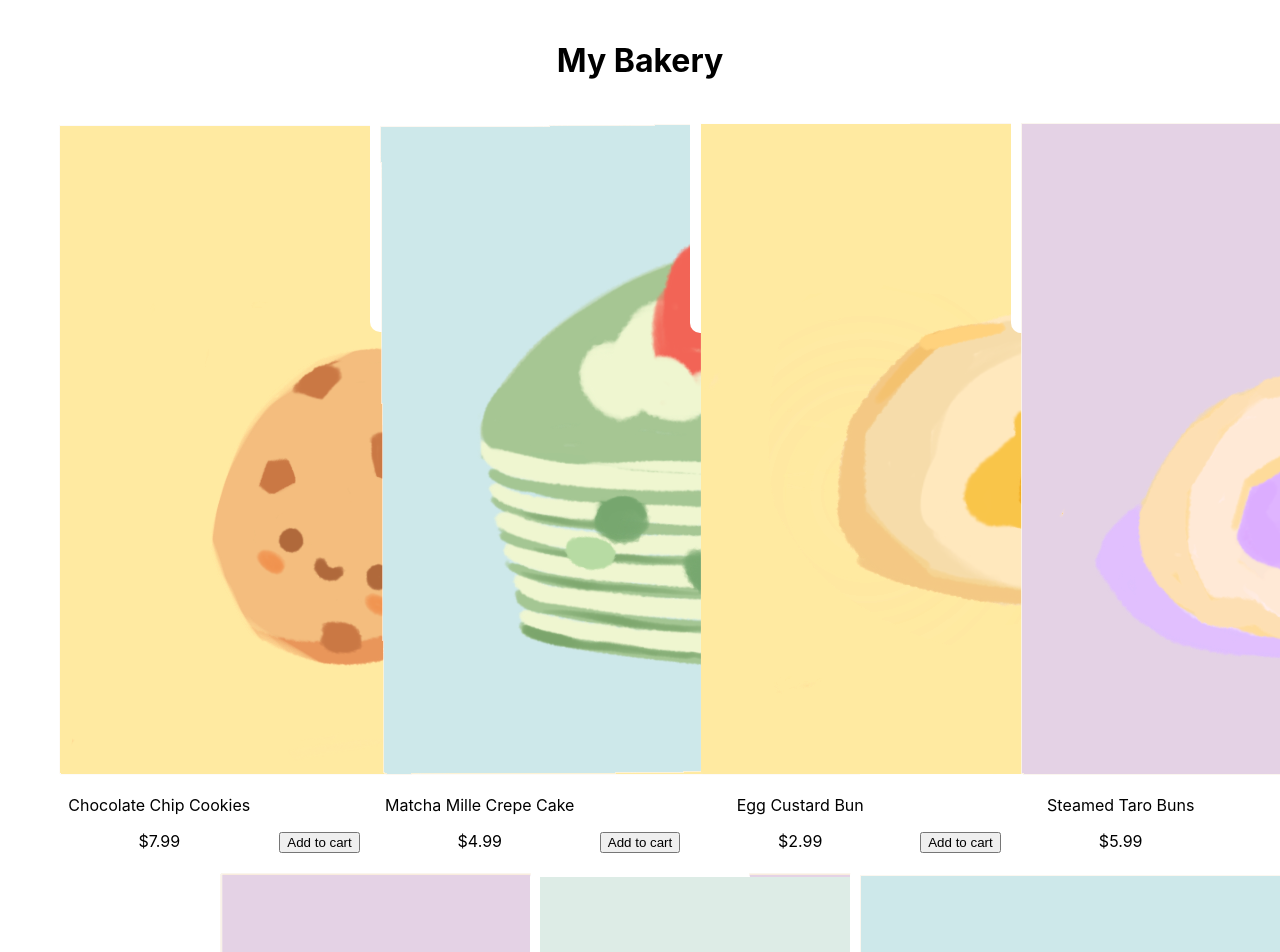
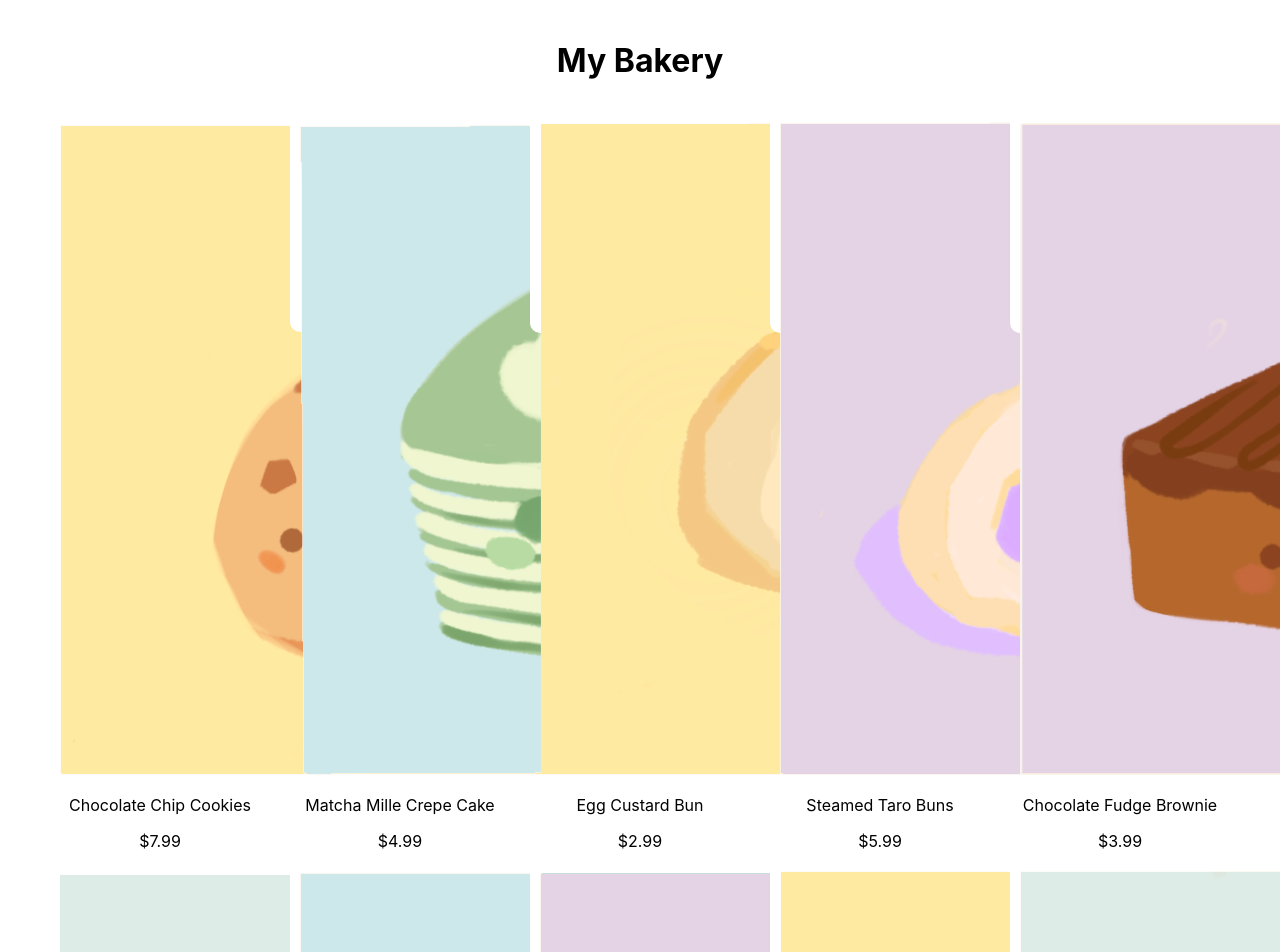
Before and after one commit to MarkusChu/react-studio, a React (Create React App) app: page / in a window 1280 px wide. Shown: the top 952 px of the page. Built offline with nearby package versions, Linux system fonts and the light colour scheme.

Commit message:
Update App.js

```diff
--- a/src/App.js
+++ b/src/App.js
@@ -14,14 +14,17 @@ function App() {
   /* add your cart state code here */
   const [cart, setCart] = useState([]);
 
+  const AddToCart = (item) => {
+    setCart([...cart, item]);
+  };
+
   return (
     <div className="App">
       <h1>My Bakery</h1> {/* TODO: personalize your bakery (if you want) */}
 
       {bakeryData.map((item, index) => ( // TODO: map bakeryData to BakeryItem components
         <>
-          <BakeryItem image={item.image} name={item.name} price={item.price} />
-          <button onClick={() => setCart([...cart, item])}>Add to cart</button>
+          <BakeryItem image={item.image} name={item.name} price={item.price} description={item.description} callback={AddToCart}/>
         </>
       ))}
 
```
